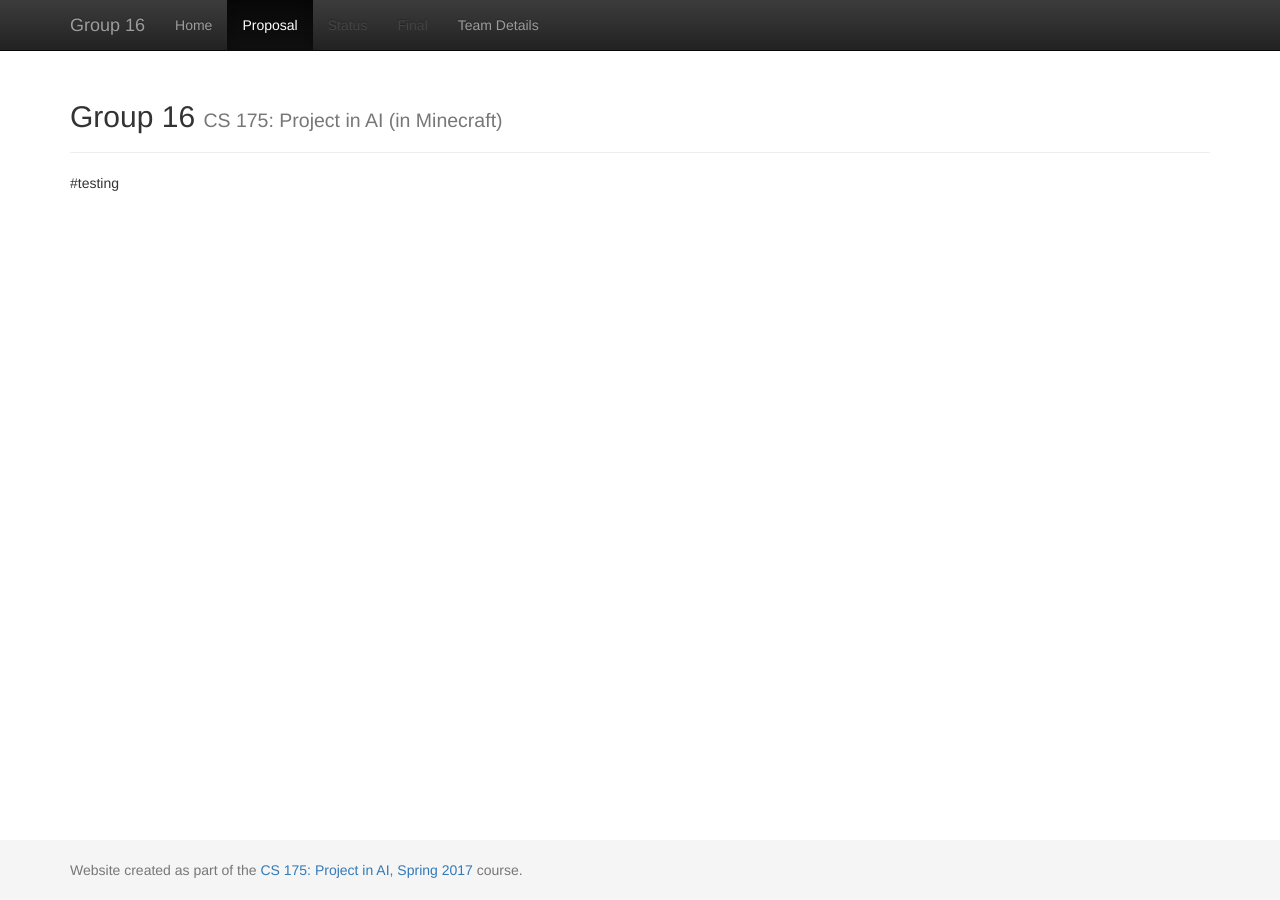
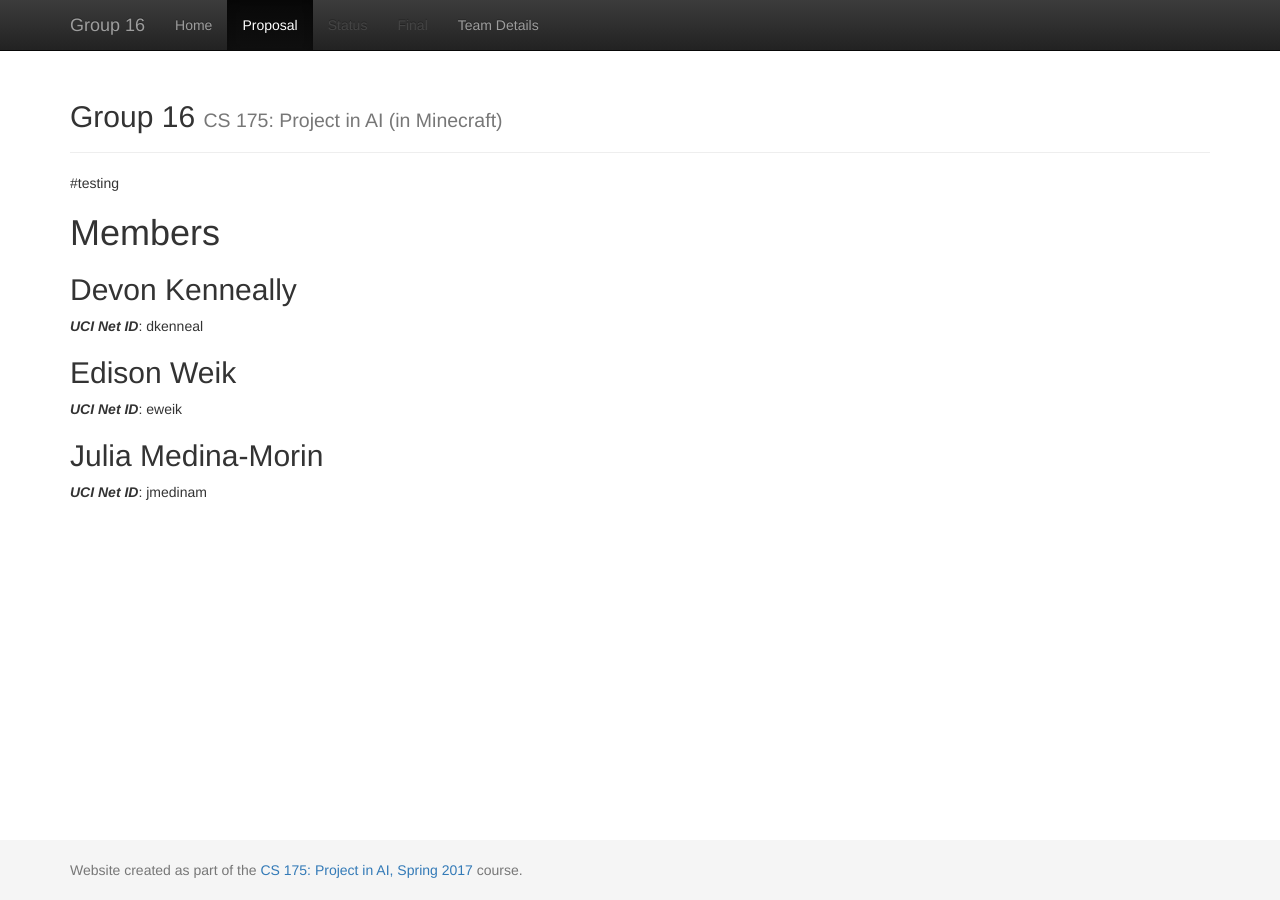
Before and after one commit to becamorin20/Group-16, a Jekyll site: the page built from docs/proposal.md, in a window 1280 px wide. Built offline with Jekyll 4.4.1, drawn with Linux system fonts in a browser that asks for light colours.

Commit message:
Update proposal.md

```diff
--- a/docs/proposal.md
+++ b/docs/proposal.md
@@ -2,4 +2,16 @@
 layout: default
 title: Proposal
 ---
+
 #testing
+# Members
+
+
+## Devon Kenneally
+***UCI Net ID***: dkenneal
+
+## Edison Weik
+***UCI Net ID***: eweik
+
+## Julia Medina-Morin
+***UCI Net ID***: jmedinam
```
